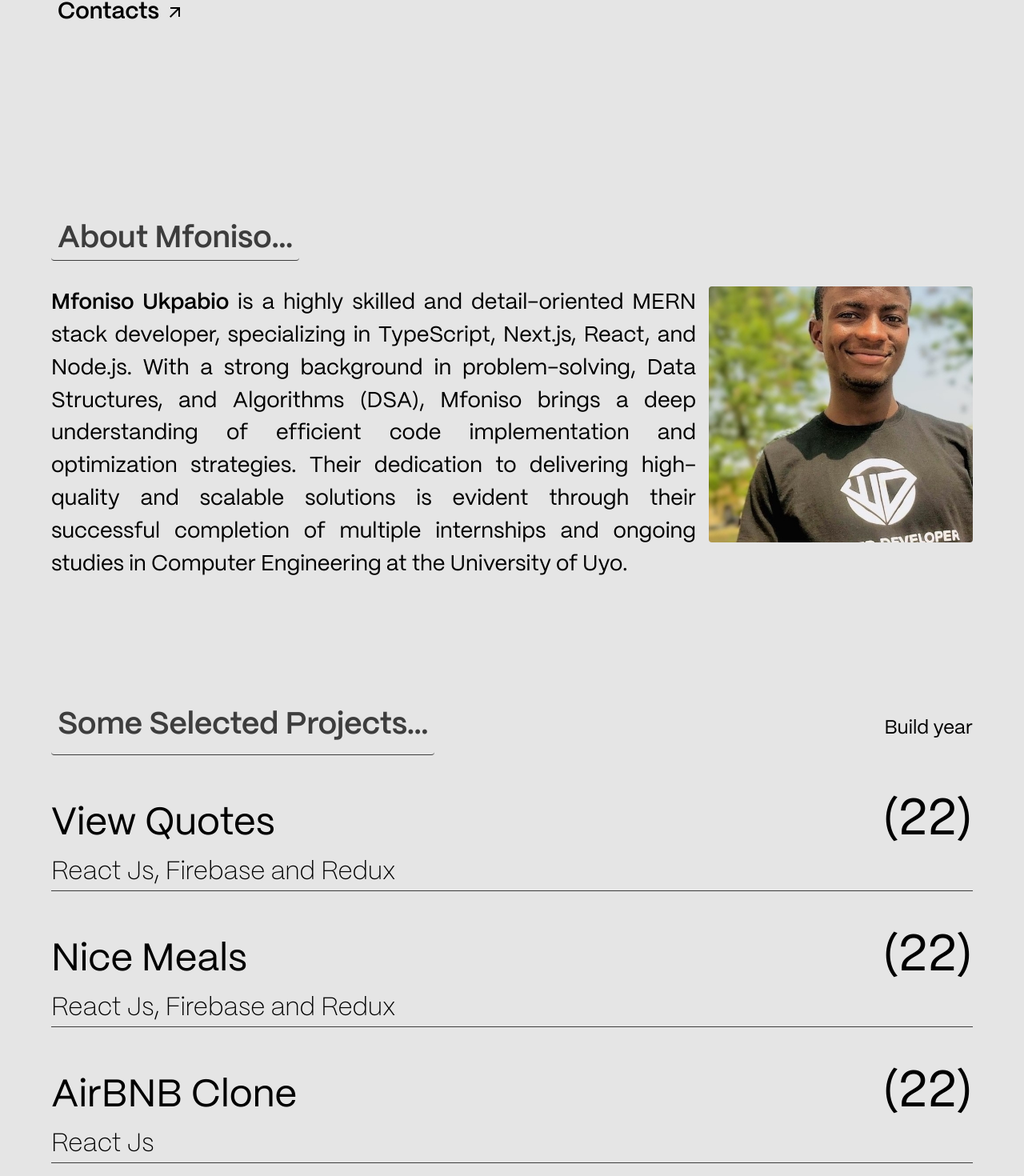
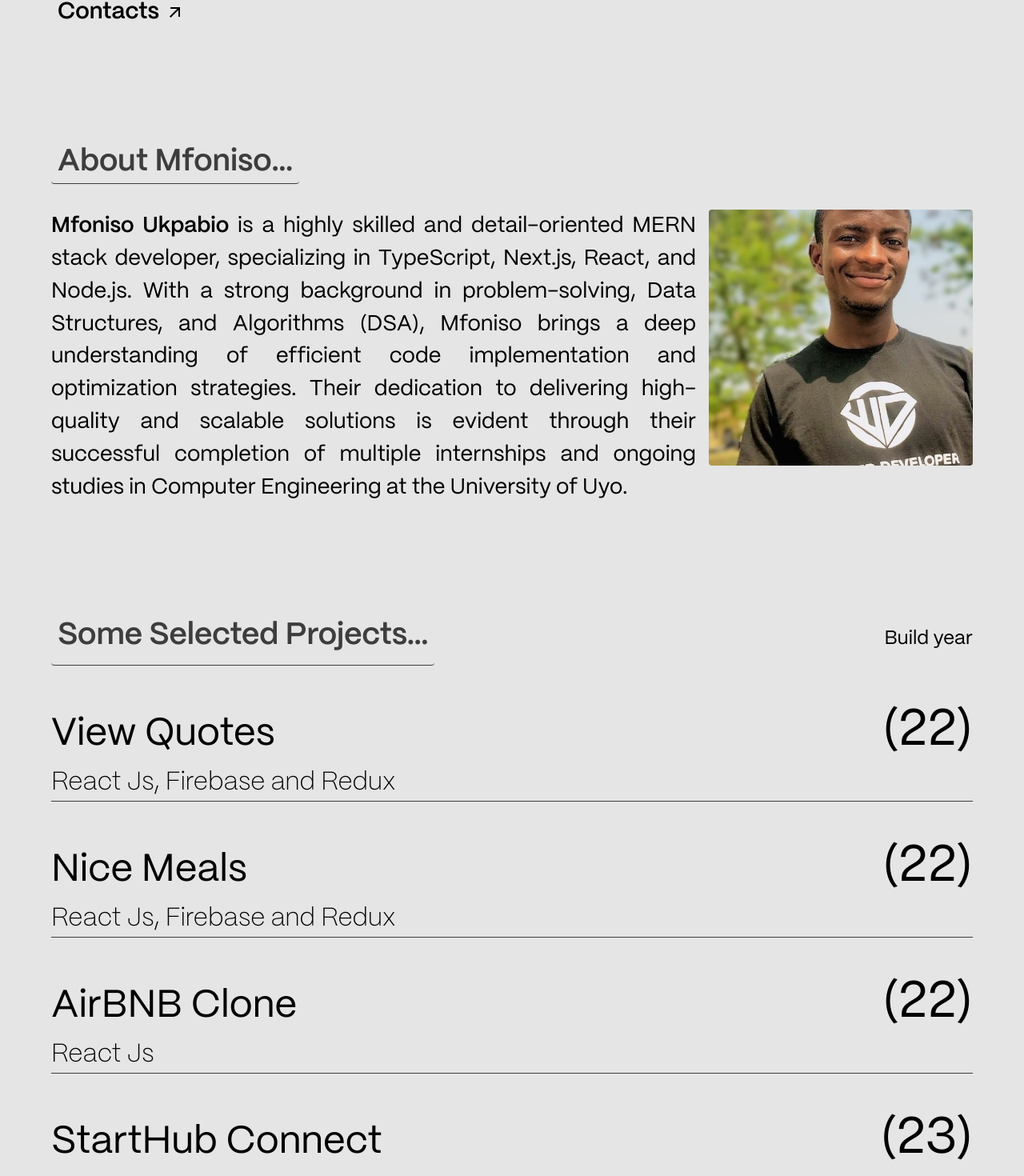
Before and after one commit to AirZED/new-portfolio, a React (Vite) app: page / in a window 1280 px wide. Shown: the part 489-1959 px from the top of the page at 80% size. Built offline with nearby package versions, Linux system fonts and the light colour scheme.

Commit message:
feat: figured scroll issue, and implementing scrollto using ref

```diff
--- a/index.html
+++ b/index.html
@@ -17,7 +17,6 @@
 
 <body>
   <div id="root"></div>
-  <div id="portal"></div>
   <script type="module" src="/src/main.tsx"></script>
 </body>
 
--- a/src/App.tsx
+++ b/src/App.tsx
@@ -1,4 +1,4 @@
-import { useContext } from "react";
+import { useContext, useRef } from "react";
 
 // importing Context
 import ContextProvider from "./store/ContextProvider";
@@ -6,7 +6,7 @@ import portfolioContext from "./store/portfolioStore";
 
 // Importing components
 import Home from "./sections/Home";
-import Nav from "./components/Nav";
+import Nav from "./sections/Nav";
 import AboutMe from "./sections/AboutMe";
 import SelectedProjects from "./sections/SelectedProjects";
 import ContactMe from "./sections/ContactMe";
@@ -16,13 +16,21 @@ import BacktoTop from "./components/BacktoTop";
 import "./App.css";
 
 const App = () => {
+  const projectRef = useRef<HTMLDivElement | null>(null);
   const Contx = useContext(portfolioContext);
+
+  const scrollToView = (element: any) => {
+    element.current?.scrollIntoView({
+      behavior: "smooth",
+      block: "start",
+    });
+  };
   return (
     <ContextProvider>
       <Nav />
       <Home />
       <AboutMe />
-      <SelectedProjects />
+      <SelectedProjects ref={projectRef} />
       <ContactMe />
       {Contx.scrollPosition > window.innerHeight && <BacktoTop />}
     </ContextProvider>
--- a/src/components/Backdrop.tsx
+++ b/src/components/Backdrop.tsx
@@ -1,31 +1,15 @@
 // importing from react-dom
 import React, { Fragment } from "react";
-import { createPortal } from "react-dom";
 
 // importing stylesheet
 import style from "../styles/Backdrop.module.css";
 
 interface BackdropProp {
-  clicked: () => void;
+  closeBackdrop: () => void;
 }
 
 export const Backdrop = (props: BackdropProp): JSX.Element => {
-  return <div className={style.backdrop} onClick={props.clicked}></div>;
+  return <div className={style.backdrop} onClick={props.closeBackdrop}></div>;
 };
 
-interface PortalProp {
-  element?: React.ReactNode;
-  closeBackdrop: () => void;
-}
-
-const Portal: React.FC<PortalProp> = ({ element, closeBackdrop }) => {
-  const portalEl = document.getElementById("portal") as HTMLElement;
-  return (
-    <Fragment>
-      {createPortal(<Backdrop clicked={closeBackdrop} />, portalEl)}
-      {createPortal(element, portalEl)}
-    </Fragment>
-  );
-};
-
-export default Portal;
+export default Backdrop;
--- a/src/components/Nav.tsx
+++ b/src/sections/Nav.tsx
@@ -1,14 +1,18 @@
 // importing from react
-import { Fragment, useState, useContext } from "react";
+import { Fragment, useState, useContext, useEffect } from "react";
 
 // importing store
 import portfolioContext from "../store/portfolioStore";
 // importing components
-import Portal from "./Backdrop";
+import Backdrop from "../components/Backdrop";
 // importing supporting component
-import { DarkModeComponent, EachLink, LogoSection } from "./NavUtils";
+import {
+  DarkModeComponent,
+  EachLink,
+  LogoSection,
+} from "../components/NavUtils";
 // importing from react-icons
-import { CgMenuRight, CgClose } from "react-icons/cg";
+import { CgMenuRight } from "react-icons/cg";
 import { MdDarkMode } from "react-icons/md";
 import { CiLight } from "react-icons/ci";
 // Importing style
@@ -27,6 +31,12 @@ const Nav = () => {
   const openNavHandler = () => {
     setOpenNav((prev) => !prev);
   };
+
+  useEffect(() => {
+    if (Contx.pageWidth > 699) {
+      setOpenNav(false);
+    }
+  }, [Contx.pageWidth]);
 
   const navClassName = `${style.nav} ${style.close}`;
 
@@ -74,7 +84,6 @@ const Nav = () => {
     );
   };
 
-
   const SmallScreenNav = () => {
     return (
       <nav className={style.nav}>
@@ -93,7 +102,10 @@ const Nav = () => {
     <Fragment>
       {!openNav && <BigScreenNav />}
       {openNav && (
-        <Portal closeBackdrop={openNavHandler} element={<SmallScreenNav />} />
+        <div>
+          <Backdrop closeBackdrop={openNavHandler} />
+          <SmallScreenNav />
+        </div>
       )}
     </Fragment>
   );
--- a/src/sections/SelectedProjects.tsx
+++ b/src/sections/SelectedProjects.tsx
@@ -1,3 +1,5 @@
+// importing from react
+import { forwardRef } from "react";
 // importing style
 import style from "./../styles/SelectedProjects.module.css";
 
@@ -8,15 +10,11 @@ import Topic from "../components/Topic";
 // importing data
 import projectData from "../assets/projects_data";
 
-interface ProjectType {
-  topic: string;
-  description: string;
-  id: number;
-}
+type SelectedProjectsProps = {};
 
-const SelectedProjects = (): JSX.Element => {
+const SelectedProjects = forwardRef(({}, ref) => {
   return (
-    <div className={style.projects} id="projects">
+    <div className={style.projects} id="projects" ref={ref}>
       <div className={style["projects-header"]}>
         <Topic content={"Some Selected Projects"} />
         <p>Build year</p>
@@ -42,6 +40,6 @@ const SelectedProjects = (): JSX.Element => {
       </div>
     </div>
   );
-};
+});
 
 export default SelectedProjects;
--- a/src/store/ContextProvider.tsx
+++ b/src/store/ContextProvider.tsx
@@ -8,6 +8,7 @@ type contextProps = {
 const ContextProvider = ({ children }: contextProps) => {
   const [darkMode, setDarkMode] = useState(false);
   const [scrollPosition, setScrollPosition] = useState(0);
+  const [width, setWidth] = useState(0);
 
   const darkModeHandler = () => {
     setDarkMode((prev) => !prev);
@@ -15,20 +16,26 @@ const ContextProvider = ({ children }: contextProps) => {
 
   useEffect(() => {
     const handleScroll = () => {
-      const currentPosition = window.pageYOffset;
+      const currentPosition = window.scrollY;
       setScrollPosition(currentPosition);
     };
 
+    const handleWidth = () => {
+      setWidth(window.innerWidth);
+    };
+
     window.addEventListener("scroll", handleScroll);
+    window.addEventListener("resize", handleWidth);
 
     return () => {
       window.removeEventListener("scroll", handleScroll);
+      window.removeEventListener("resize", handleWidth);
     };
   }, []);
 
   return (
     <portfolioContext.Provider
-      value={{ darkMode, darkModeHandler, scrollPosition }}
+      value={{ darkMode, darkModeHandler, scrollPosition, pageWidth: width }}
     >
       <div className="App">{children}</div>
     </portfolioContext.Provider>
--- a/src/styles/AboutMe.module.css
+++ b/src/styles/AboutMe.module.css
@@ -1,5 +1,5 @@
 .about {
-    padding: 6rem 4rem 6rem 4rem;
+    padding: 6rem 4rem 0rem 4rem;
     color: var(--dark-bg);
     background: var(--light-bg);
     height: auto;
--- a/src/styles/Home.module.css
+++ b/src/styles/Home.module.css
@@ -1,7 +1,7 @@
 .home {
     background: var(--light-bg);
     min-height: 60vh;
-    padding: 8rem 4rem 6rem 4rem;
+    padding: 8rem 4rem 0rem 4rem;
     /* box-sizing: content-box; */
 }
 
--- a/src/styles/Nav.module.css
+++ b/src/styles/Nav.module.css
@@ -59,9 +59,6 @@
 .nav-icons .mode-icons>* {
     font-size: 1.8rem;
 }
-
-
-/* DONE */
 
 .nav a {
     text-decoration: none;
@@ -186,6 +183,4 @@
         width: 100%;
     }
 
-
-
 }
--- a/src/styles/SelectedProjects.module.css
+++ b/src/styles/SelectedProjects.module.css
@@ -1,5 +1,5 @@
 .projects {
-    padding: 0rem 4rem 4rem 4rem;
+    padding: 5rem 4rem 4rem 4rem;
     height: auto;
 }
 
```
